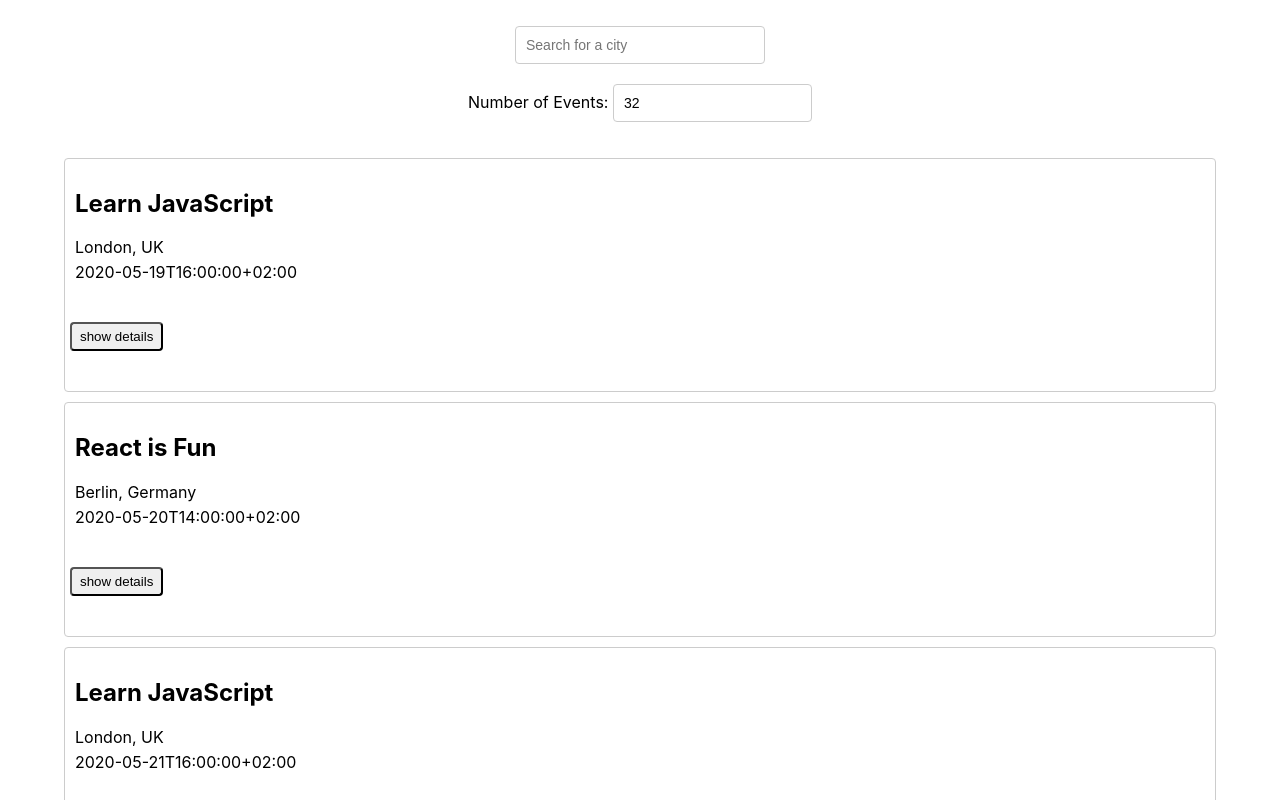
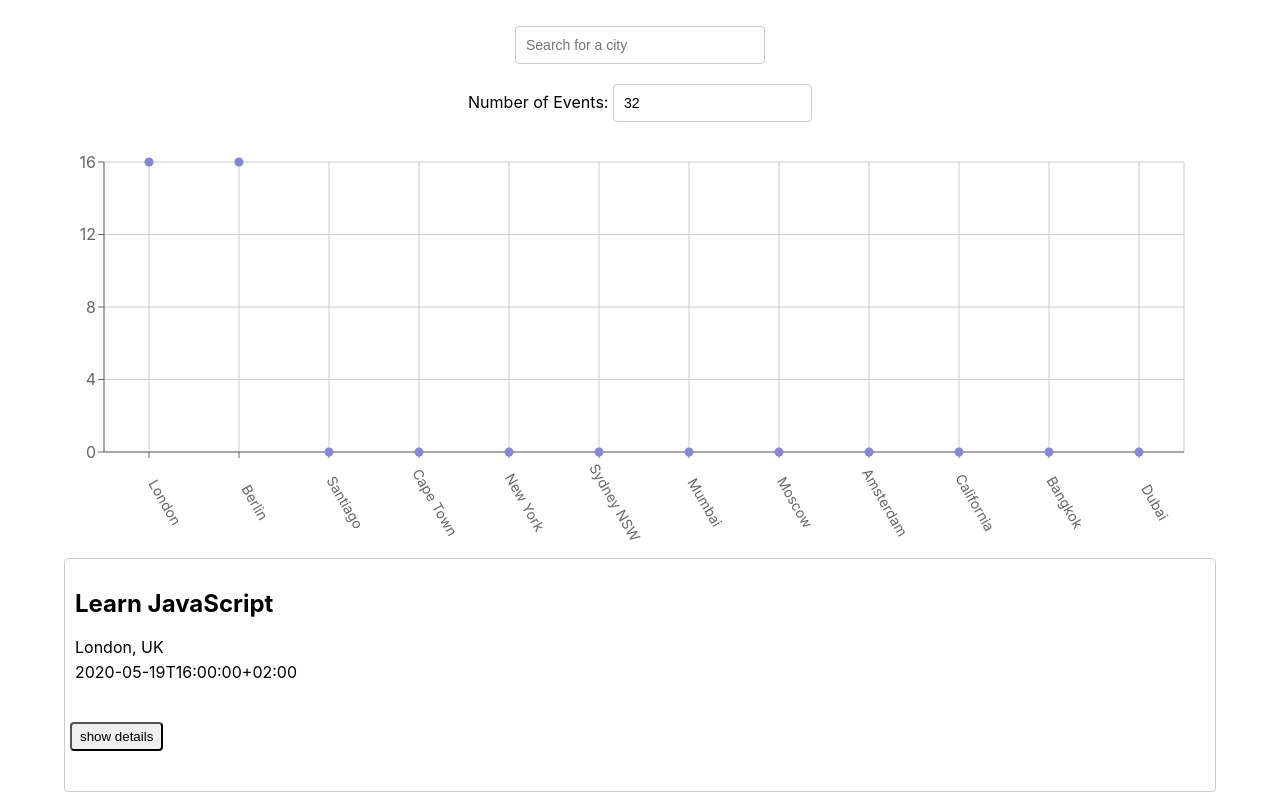
Before and after one commit to Alicja-in-Wonderland/meet, a React (Create React App) app: page / in a window 1280 px wide. Shown: the top 800 px of the page. Built offline with nearby package versions, Linux system fonts and the light colour scheme; what atatus-spa would draw is missing.

Commit message:
Creates and customises a scatter chart

```diff
--- a/src/App.js
+++ b/src/App.js
@@ -1,4 +1,5 @@
 import CitySearch from './components/CitySearch';
+import CityEventsChart from './components/CityEventsChart';
 import EventList from './components/EventList';
 import NumberOfEvents from './components/NumberOfEvents';
 import { useEffect, useState } from 'react';
@@ -47,6 +48,7 @@
       </div>
       <CitySearch allLocations={allLocations} setCurrentCity={setCurrentCity} setInfoAlert={setInfoAlert} />
       <NumberOfEvents setCurrentNOE={setCurrentNOE} setErrorAlert={setErrorAlert} />
+      <CityEventsChart allLocations={allLocations} events={events} />
       <EventList events={events} />
     </div>
   );
--- a/src/components/CityEventsChart.js
+++ b/src/components/CityEventsChart.js
@@ -1,7 +1,40 @@
 import { useState, useEffect } from 'react';
 import { ScatterChart, Scatter, XAxis, YAxis, CartesianGrid, Tooltip, ResponsiveContainer } from 'recharts';
 
-const CityEventsChart = () => {
+const CityEventsChart = ({ allLocations, events }) => {
+    const [data, setData] = useState([]);
+
+    useEffect(() => {
+        setData(getData());
+    }, [`${events}`]);
+
+    const getData = () => {
+        const data = allLocations.map((location) => {
+            const count = events.filter((event) => event.location === location).length
+            const city = location.split((/, | - /))[0]
+            return { city, count };
+        })
+        return data;
+    };
+
+    return (
+        <ResponsiveContainer width="99%" height={400}>
+            <ScatterChart
+                margin={{
+                    top: 20,
+                    right: 20,
+                    bottom: 60,
+                    left: -20,
+                }}
+            >
+                <CartesianGrid />
+                <XAxis type="category" dataKey="city" name="City" angle={60} interval={0} tick={{ dx: 20, dy: 40, fontSize: 14 }} />
+                <YAxis type="number" dataKey="count" name="Number of events" allowDecimals={false} />
+                <Tooltip cursor={{ strokeDasharray: '3 3' }} />
+                <Scatter name="A school" data={data} fill="#8884d8" />
+            </ScatterChart>
+        </ResponsiveContainer>
+    );
 }
 
 export default CityEventsChart;
```
Also changed, not shown: package.json (line endings or trailing spaces).
